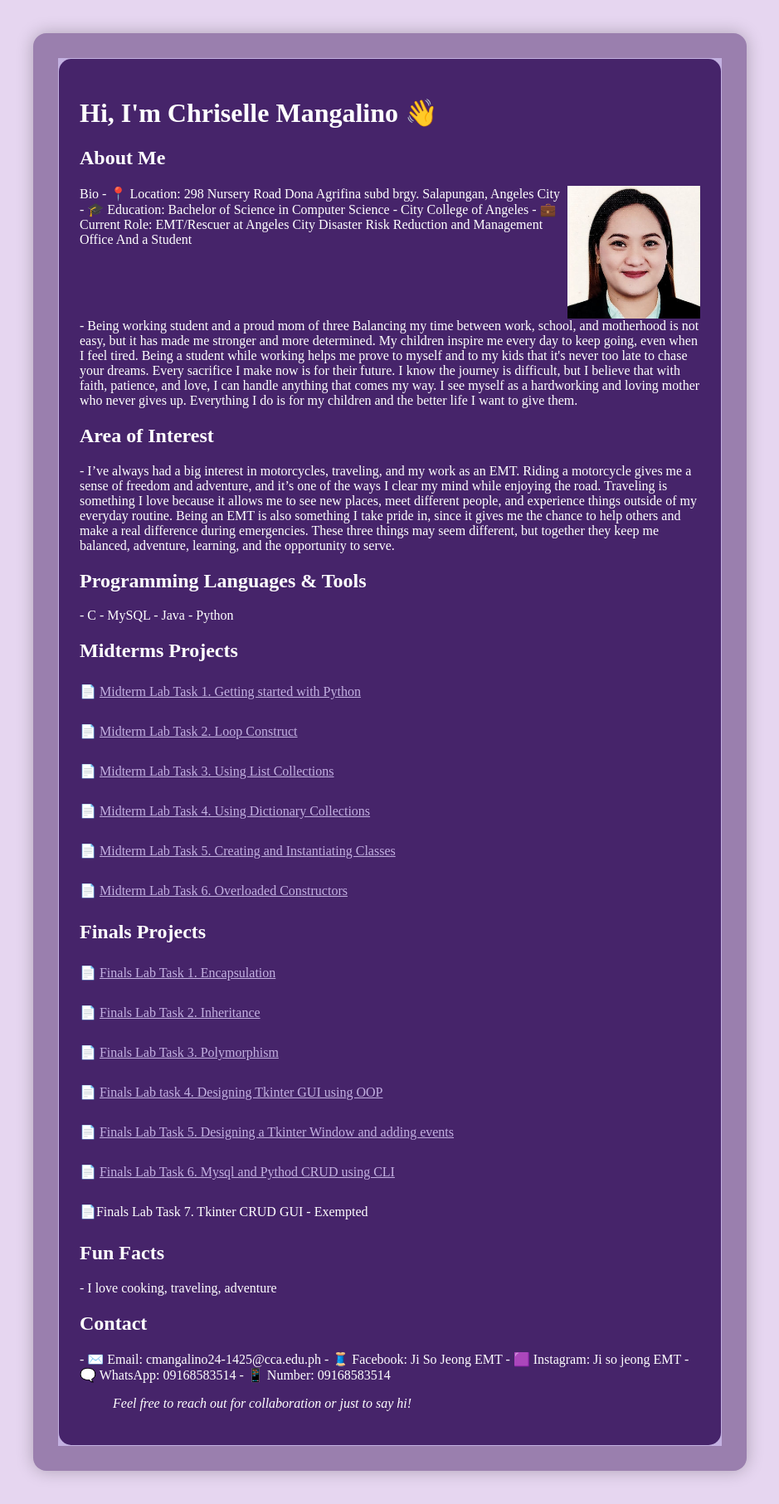
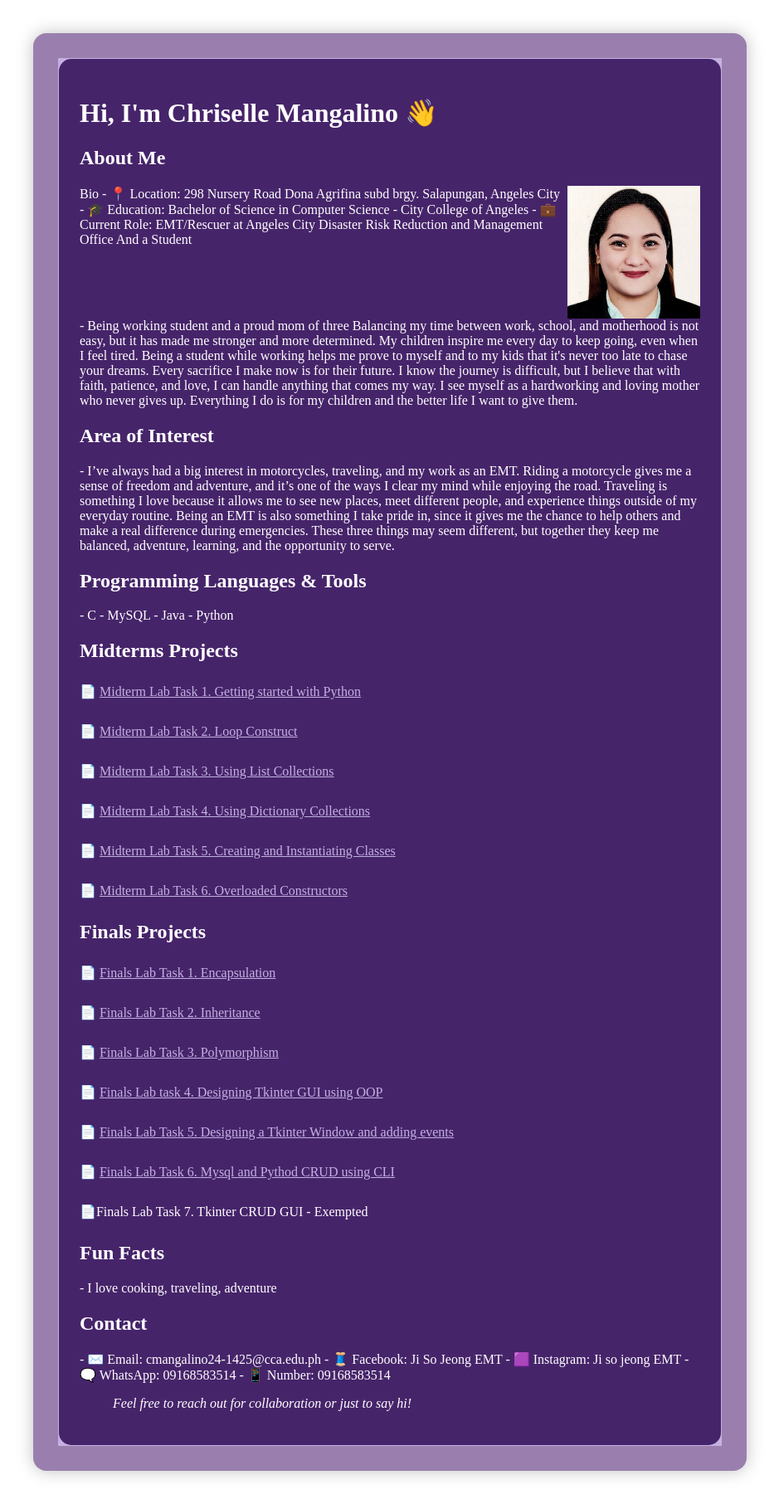
Before and after one commit to cmangalino24-1425/7OOP-Projects, a Jekyll site: the page built from README.md, in a window 1280 px wide. Shown: the whole page at 83% size, without its empty margins (170-1109 px from the left). Built offline with Jekyll 4.4.1, drawn with Linux system fonts in a browser that asks for light colours; our own code applies the rules of GitHub Pages for plain Markdown files.

Commit message:
Update style.css

```diff
--- a/assets/css/style.css
+++ b/assets/css/style.css
@@ -1,6 +1,6 @@
 /* Light purple background for whole page */
 body {
-  background-color: #E6D6F0; /* lighter purple */
+  background-color: #FFFFFF; /* lighter purple */
   margin: 0;
   padding: 40px 0;
   display: flex;
```
